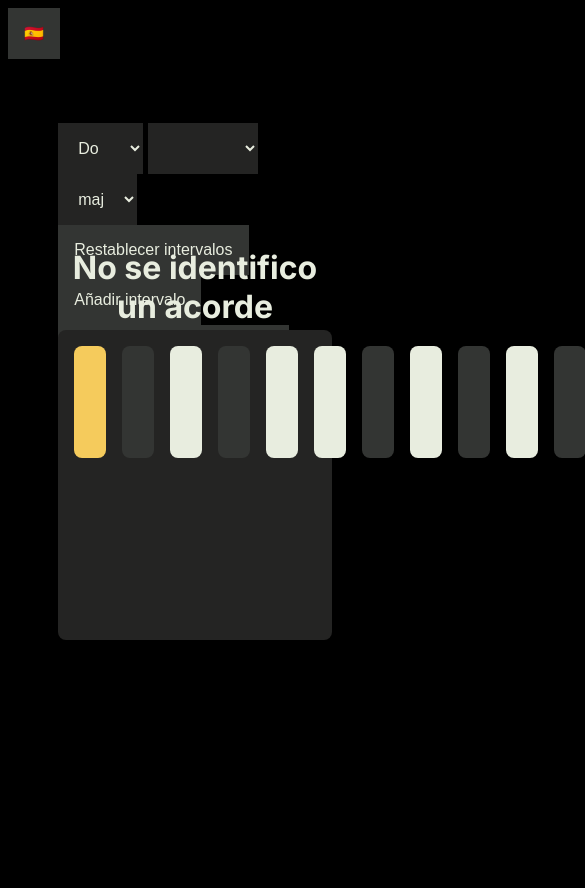
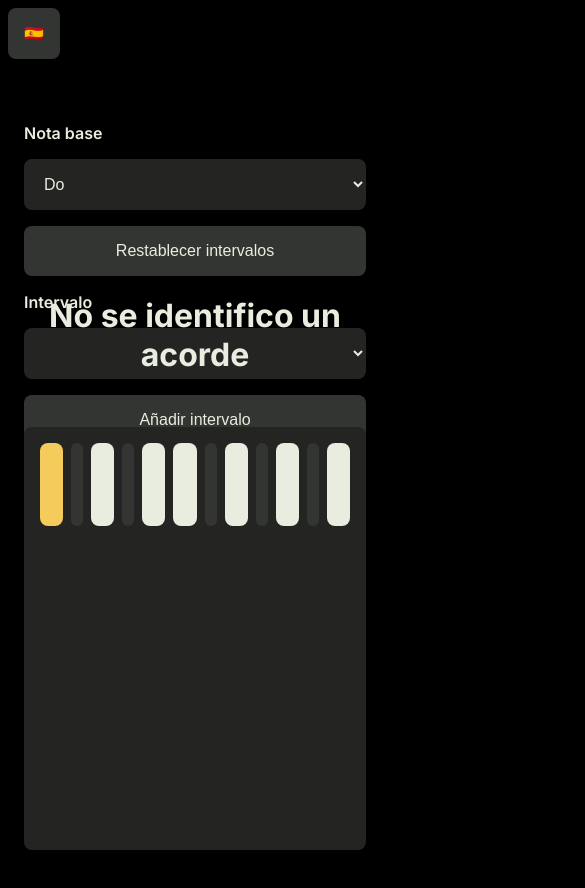
Before and after one commit to jdaar/chord-visualizer, a SvelteKit app: page / in a window 390 px wide. Shown: the top 888 px of the page, 585 px wide, since content can reach past the window. Before the commit the page ends 844 px from the top, so only its background shows below. Built offline with nearby package versions, Linux system fonts and the light colour scheme.

Commit message:
chore: responsive design

```diff
--- a/src/lib/@types.ts
+++ b/src/lib/@types.ts
@@ -19,4 +19,7 @@ export type LanguageDictionary = {
 	reset_intervals: string;
 	add_interval: string;
 	add_chord_intervals: string;
+    chord_type_label: string;
+    interval_label: string
+    base_note_label: string
 };
--- a/src/lib/const.ts
+++ b/src/lib/const.ts
@@ -37,18 +37,27 @@ export const language_dictionaries: { [key in Language]: LanguageDictionary } =
 		no_chord: 'Nenhum acorde foi identificado',
 		reset_intervals: 'Redefinir intervalos',
 		add_interval: 'Adicionar intervalo',
-		add_chord_intervals: 'Adicionar intervalos de acorde'
+		add_chord_intervals: 'Adicionar intervalos de acorde',
+        chord_type_label: 'Tipo de acorde',
+        interval_label: 'Intervalo',
+        base_note_label: 'Nota de base',
 	},
 	en: {
 		no_chord: 'No chord was identified',
 		reset_intervals: 'Reset intervals',
 		add_interval: 'Add interval',
-		add_chord_intervals: 'Add chord intervals'
+		add_chord_intervals: 'Add chord intervals',
+        chord_type_label: 'Chord type',
+        interval_label: 'Interval',
+        base_note_label: 'Base note',
 	},
 	es: {
 		no_chord: 'No se identifico un acorde',
 		reset_intervals: 'Restablecer intervalos',
 		add_interval: 'Añadir intervalo',
-		add_chord_intervals: 'Añadir intervalos del acorde'
+		add_chord_intervals: 'Añadir intervalos del acorde',
+        chord_type_label: 'Tipo de acorde',
+        interval_label: 'Intervalo',
+        base_note_label: 'Nota base',
 	}
 };
--- a/src/routes/+page.svelte
+++ b/src/routes/+page.svelte
@@ -94,6 +94,10 @@
 </button>
 <div class="display">
 	<div class="form">
+        <div class="field">
+            <label for="base_note">
+                {language_dictionary['base_note_label']}
+            </label>
             <select name="base_note" id="base_note" bind:value={selected_base_note}>
                 {#each base_note_options as base_note_option}
                     <option value={base_note_option['value']}>
@@ -101,6 +105,17 @@
                     </option>
                 {/each}
             </select>
+            <button
+                on:click={() => {
+                    on_reset_intervals();
+                }}>{language_dictionary['reset_intervals']}</button
+            >
+        </div>
+
+        <div class="field">
+            <label for="interval">
+                {language_dictionary['interval_label']}
+            </label>
             <select name="interval" id="interval" bind:value={selected_interval}>
                 {#each interval_options as interval_option}
                     <option value={interval_option['value']}>
@@ -108,6 +123,17 @@
                     </option>
                 {/each}
             </select>
+            <button
+                on:click={() => {
+                    on_add_interval(selected_interval);
+                }}>{language_dictionary['add_interval']}</button
+            >
+        </div>
+
+        <div class="field">
+            <label for="chord_type">
+                {language_dictionary['chord_type_label']}
+            </label>
             <select name="chord_type" id="chord_type" bind:value={selected_chord_type}>
                 {#each chord_type_options as chord_type_option}
                     <option value={chord_type_option['value']}>
@@ -115,17 +141,6 @@
                     </option>
                 {/each}
             </select>
-
-		<button
-			on:click={() => {
-				on_reset_intervals();
-			}}>{language_dictionary['reset_intervals']}</button
-		>
-		<button
-			on:click={() => {
-				on_add_interval(selected_interval);
-			}}>{language_dictionary['add_interval']}</button
-		>
             <button
                 on:click={() => {
                     on_reset_intervals();
@@ -134,6 +149,8 @@
                     }
                 }}>{language_dictionary['add_chord_intervals']}</button
             >
+        </div>
+
 	</div>
 	<h1>
 		{chord_to_string($chord).includes('undefined')
@@ -167,6 +184,7 @@
 		border: none;
 		padding: 1em;
 		font-size: medium;
+        border-radius: 0.5em;
 	}
 
 	button {
@@ -174,6 +192,23 @@
 		padding: 1em;
 		font-size: medium;
 		background-color: #333533;
+        border-radius: 0.5em;
+	}
+
+    .form {
+        display: grid;
+        grid-template-columns: 1fr 1fr 1fr;
+        grid-template-rows: 1fr;
+        gap: 1em;
+    }
+
+    label {
+        font-weight: 600;
+    }
+
+    .field {
+        display: grid;
+        gap: 1em;
     }
 
 	.display {
@@ -210,5 +245,26 @@
 		gap: 1em;
 		grid-template-columns: 1fr 0.1fr 1fr 0.1fr 1fr 1fr 0.1fr 1fr 0.1fr 1fr 0.1fr 1fr;
 		grid-template-rows: 1fr;
+        margin-bottom: 2em;
+	}
+
+    @media(max-width: 860px) {
+        .display {
+            grid-template-columns: 100%;
+        }
+
+        .piano {
+            gap: 0.5em;
+            grid-template-columns: 1fr 0.5fr 1fr 0.5fr 1fr 1fr 0.5fr 1fr 0.5fr 1fr 0.5fr 1fr;
+        }
+
+        .note {
+            padding: 0.1em;
+        }
+
+        .form {
+            grid-template-rows: 1fr 1fr 1fr;
+            grid-template-columns: 1fr;
+        }
     }
 </style>
```
Lines whose indentation alone changed are shown as unchanged.
